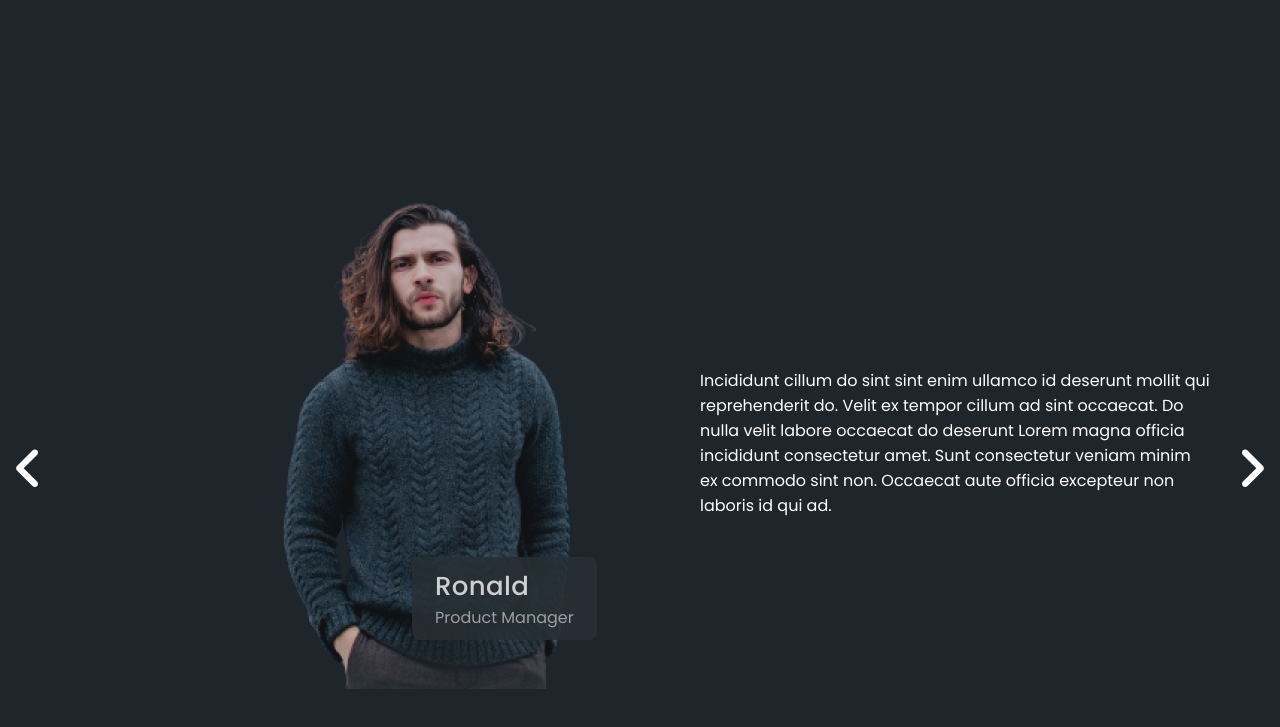
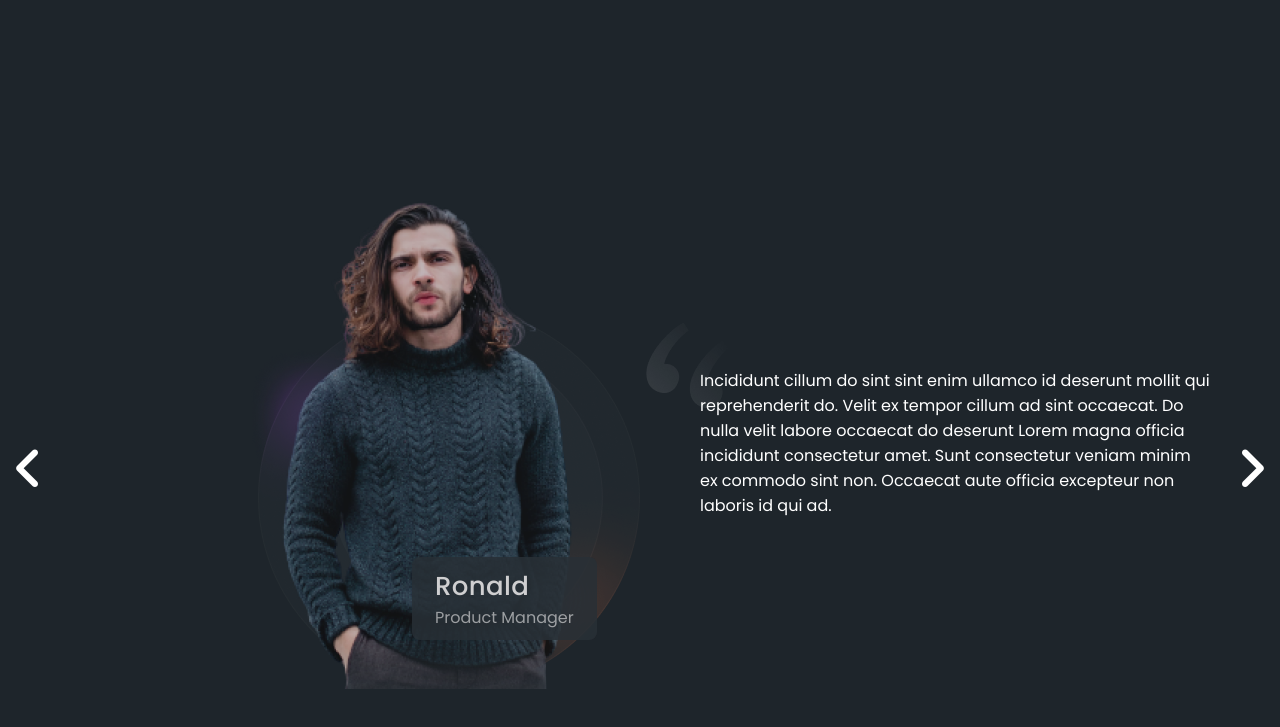
Before and after one commit to kraiviks/antools-landing-page, a plain HTML site: page src/index.html in a window 1280 px wide. Shown: the part 3371-4098 px from the top of the page. Drawn offline with nearby package versions, Linux system fonts and the light colour scheme.

Commit message:
added slider bg

```diff
--- a/src/scss/style.scss
+++ b/src/scss/style.scss
@@ -389,11 +389,11 @@ body {
 				display: flex;
 				flex-direction: column;
 				justify-self: flex-end;
-				background: url("../img/bg/slider__user-bg.svg") right bottom
+				background: url("../img/bg/slider__user-bg.png") right bottom
 					no-repeat;
 			}
 			.info {
-				background: url("../img/bg/slider__info-bg.svg") left 30%
+				background: url("../img/bg/slider__info-bg.png") left 30%
 					no-repeat;
 				display: flex;
 				justify-content: center;
```
Also changed, not shown: src/css/style.css, src/img/bg/slider__info-bg.png (added), src/img/bg/slider__user-bg.png (added).
